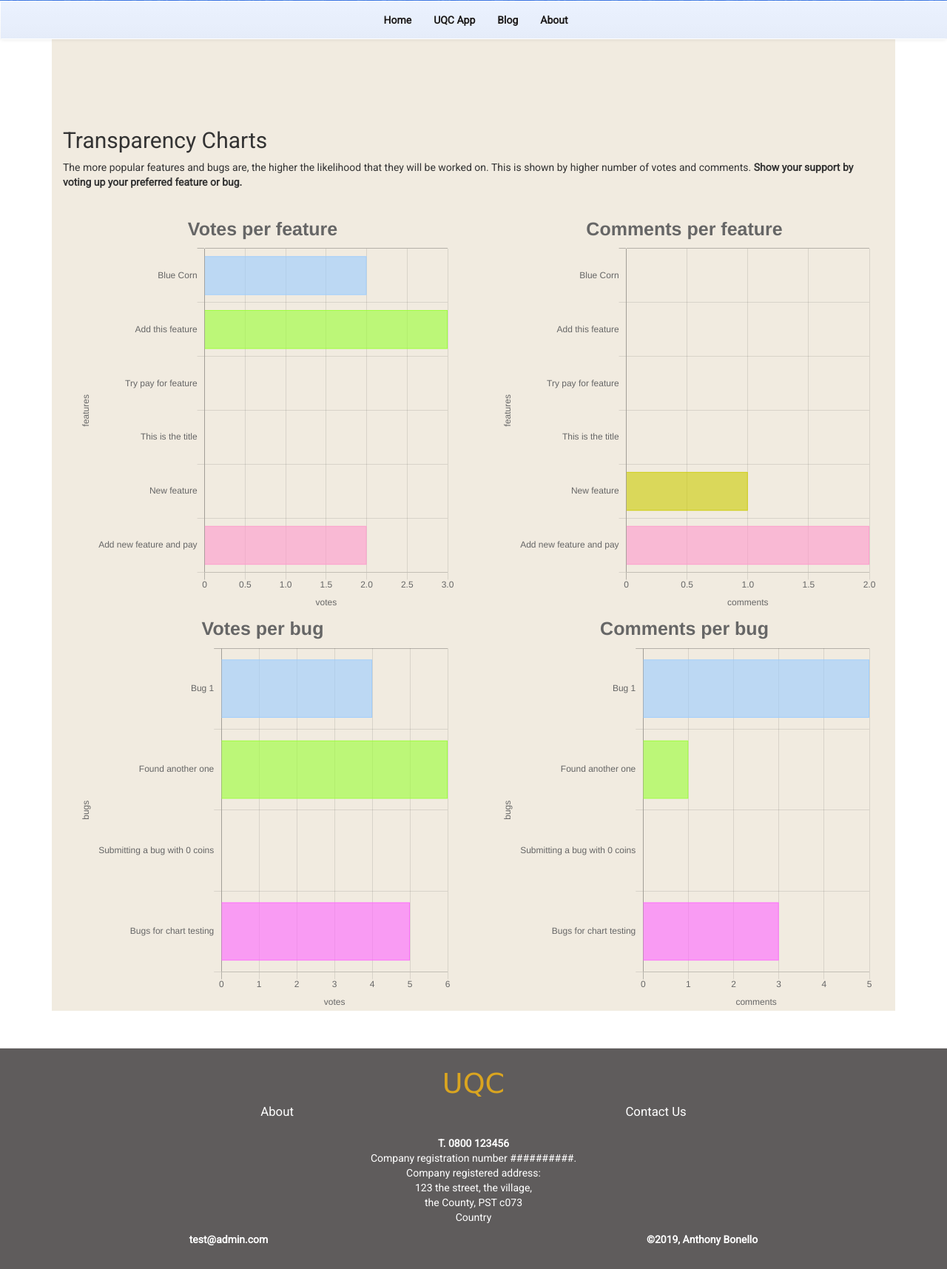
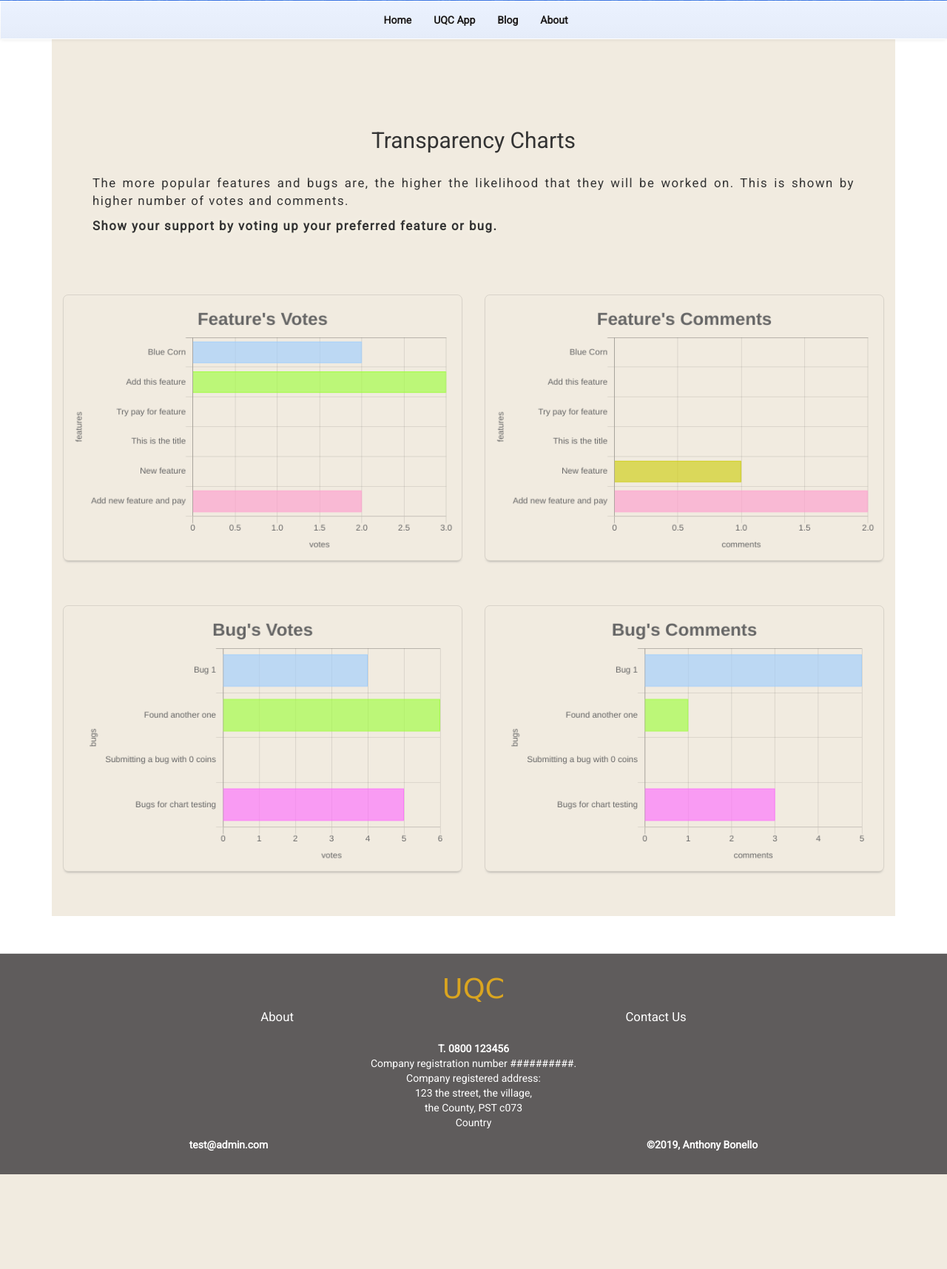
Before and after one commit to abonello/project_5, a Django app: page /issues/charts in a window 1280 px wide. Shown: the part 271-1986 px from the top of the page at 74% size. After the commit the page ends 1858 px from the top, so only its background shows below. Run offline with Django 3.2, Linux system fonts and the light colour scheme; data comes from the database, SQL or seed files in the repository; some libraries are stand-ins or nearby versions; some web fonts are replaced.

Commit message:
Style charts page

```diff
--- a/issuetracker/templates/issue_charts.html
+++ b/issuetracker/templates/issue_charts.html
@@ -29,28 +29,32 @@ UniQueCorn Issue Tracker | Checkout
 
 
 {% block content %}
-<h2>Transparency Charts</h2>
-<p>The more popular features and bugs are, the higher the likelihood that they will be worked on. This is shown by higher number of votes and comments.
+<h2 class="charts-sub-heading">Transparency Charts</h2>
+<p class="charts-text">The more popular features and bugs are, the higher the likelihood that they will be worked on. This is shown by higher number of votes and comments.
     <strong>
         Show your support by voting up your preferred feature or bug.
     </strong>
 </p>
 <div class="row row-flex">
-    <div class="col-sm-6">
+    <div class="col-xs-12 col-sm-6">
         <!-- <h2>Feature Voting</h2> -->
-        <canvas id="feature-votes-chart" width="800" height="800"></canvas>
+        <!-- <canvas id="feature-votes-chart" class="chart" width="800" height="800"></canvas> -->
+        <canvas id="feature-votes-chart" class="canvas chart" width="300" height="200"></canvas>
     </div>
-    <div class="col-sm-6">
+    <div class="col-xs-12 col-sm-6">
         <!-- <h2>Feature Comments</h2> -->
-        <canvas id="feature-comments-chart" width="800" height="800"></canvas>
+        <!-- <canvas id="feature-comments-chart" class="chart" width="800" height="800"></canvas> -->
+        <canvas id="feature-comments-chart" class="canvas chart"  width="300" height="200"></canvas>
     </div>
-    <div class="col-sm-6">
+    <div class="col-xs-12 col-sm-6">
         <!-- <h2>Bug Voting</h2> -->
-        <canvas id="bug-votes-chart" width="800" height="800"></canvas>
+        <!-- <canvas id="bug-votes-chart" class="canvas chart" width="800" height="800"></canvas> -->
+        <canvas id="bug-votes-chart" class="canvas chart"  width="300" height="200"></canvas>
     </div>
-    <div class="col-sm-6">
+    <div class="col-xs-12 col-sm-6">
         <!-- <h2>Bug Comments</h2> -->
-        <canvas id="bug-comments-chart" width="800" height="800"></canvas>
+        <!-- <canvas id="bug-comments-chart" class="canvas chart" width="800" height="800"></canvas> -->
+        <canvas id="bug-comments-chart" class="canvas chart"  width="300" height="200"></canvas>
     </div>
 
 </div>
--- a/static/js/my_charts.js
+++ b/static/js/my_charts.js
@@ -16,18 +16,18 @@ $.ajax({
             features_votes.push(content.votes)
             features_comments.push(content.comments)
         });
-        console.log(features_title);
-        console.log(features_votes);
-        console.log(features_comments);
+        // console.log(features_title);
+        // console.log(features_votes);
+        // console.log(features_comments);
 
         $.each(data.message.bugs, function(i, content) {
             bugs_title.push(content.title)
             bugs_votes.push(content.votes)
             bugs_comments.push(content.comments)
         });
-        console.log(bugs_title);
-        console.log(bugs_votes);
-        console.log(bugs_comments);
+        // console.log(bugs_title);
+        // console.log(bugs_votes);
+        // console.log(bugs_comments);
 
         let feature_votes_Ctx = $('#feature-votes-chart')[0].getContext('2d');
 
@@ -78,7 +78,7 @@ $.ajax({
                 // responsive: false,
                 title: {
                     display: true,
-                    text: 'Votes per feature',
+                    text: "Feature's Votes",
                     fontSize: 25,
                 },
                 legend: {
@@ -88,14 +88,14 @@ $.ajax({
                         fontColor: '#000'
                     }
                 },
-                layout: {
-                    padding: {
-                        left: 20,
-                        right: 20,
-                        bottom: 0,
-                        top: 0
-                    }
-                },
+                // layout: {
+                //     padding: {
+                //         left: 20,
+                //         right: 20,
+                //         bottom: 0,
+                //         top: 0
+                //     }
+                // },
                 tooltips: {
                     enabled: true, // true, false
                 },
@@ -158,7 +158,7 @@ $.ajax({
                 // responsive: false,
                 title: {
                     display: true,
-                    text: 'Comments per feature',
+                    text: "Feature's Comments",
                     fontSize: 25,
                 },
                 legend: {
@@ -168,14 +168,14 @@ $.ajax({
                         fontColor: '#000'
                     }
                 },
-                layout: {
-                    padding: {
-                        left: 20,
-                        right: 20,
-                        bottom: 0,
-                        top: 0
-                    }
-                },
+                // layout: {
+                //     padding: {
+                //         left: 20,
+                //         right: 20,
+                //         bottom: 0,
+                //         top: 0
+                //     }
+                // },
                 tooltips: {
                     enabled: true, // true, false
                 },
@@ -238,7 +238,7 @@ $.ajax({
                 // responsive: false,
                 title: {
                     display: true,
-                    text: 'Votes per bug',
+                    text: "Bug's Votes",
                     fontSize: 25,
                 },
                 legend: {
@@ -311,14 +311,13 @@ $.ajax({
                     hoverBorderWidth: 3,
                     hoverBorderColor: '#000',
                 },
-
                 ]
             },
             options: {
                 // responsive: false,
                 title: {
                     display: true,
-                    text: 'Comments per bug',
+                    text: "Bug's Comments",
                     fontSize: 25,
                 },
                 legend: {
@@ -362,3 +361,15 @@ $.ajax({
 
     }
 });
+
+function resize() {
+    // $(".canvas").outerHeight($(window).height() - $(".canvas").offset().top - Math.abs($(".canvas").outerHeight(true) - $(".canvas").outerHeight()));
+    $('.canvas').height = $('.canvas').width() * 2;
+
+}
+$(document).ready(function () {
+    resize();
+    $(window).on("resize", function () {
+        resize();
+    });
+});
--- a/templates/base.html
+++ b/templates/base.html
@@ -930,6 +930,53 @@
             padding-bottom: 100px;
         }
 
+        /* CHARTS */
+        .canvas{
+            width: 200px;
+        }
+
+        @media screen and (min-width: 768px) {
+            .canvas{
+                width: 600px;
+            }
+        }
+
+        .charts-sub-heading {
+            text-align: center;
+            margin-bottom: 30px;
+        }
+        .charts-text {
+            text-align: justify;
+            font-size: 1.2em;
+            font-weight: 500;
+            letter-spacing: 1.5px;
+            padding: 0 40px;
+            padding-bottom: 50px;
+        }
+        .charts-text strong {
+            display: block;
+            padding-top: 10px;
+            text-shadow:  0 0px 10px #fefdeb;
+        }
+        .chart {
+            border: 1px solid rgba(0, 0, 0, 0.1);
+
+            border-radius: 7px;
+            box-shadow: 0 3px 3px -2px rgba(128, 128, 128, 0.5);
+            padding: 3vw;
+            margin-bottom: 7vw;
+        }
+        @media screen and (min-width: 768px) {
+             .chart {
+                padding: 10px;
+                margin-bottom: 60px;
+             }
+        }
+
+
+
+
+
         /* END MAIN CONTENT */
 
 
```
